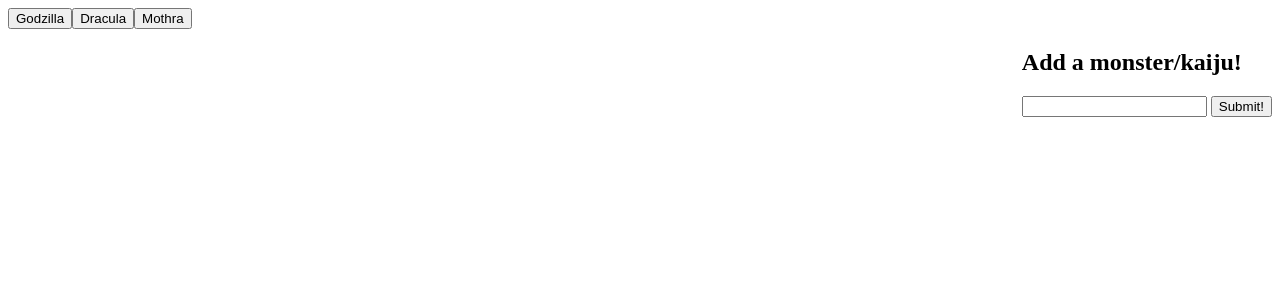
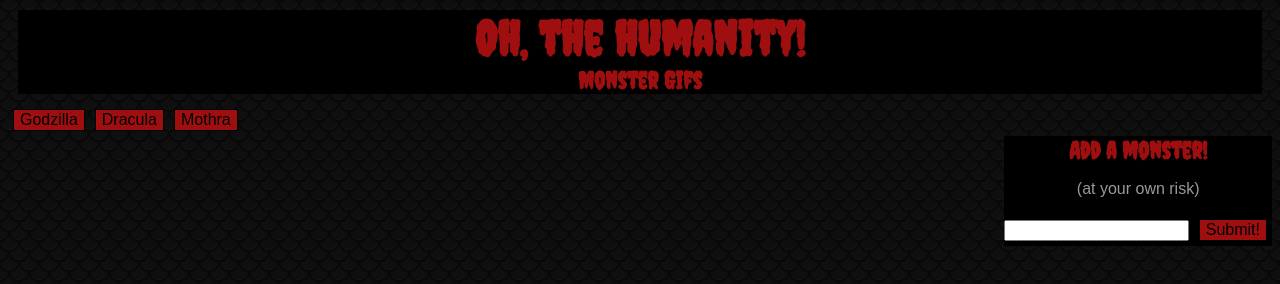
Before and after one commit to axaABIGAILi/Giftastic, a plain HTML site: page index.html in a window 1280 px wide. Drawn offline with nearby package versions, Linux system fonts and the light colour scheme.

Commit message:
added background image and CSS styling

```diff
--- a/assets/css/style.css
+++ b/assets/css/style.css
@@ -1,3 +1,43 @@
+@import url('https://fonts.googleapis.com/css?family=Creepster&display=swap');
+
+body {
+    background-image: url('../images/black_scales.png');
+    font-family: sans-serif;
+}
+
+#header-div {
+    text-align: center;
+    margin: 10px;
+    background-color: black;
+}
+
+#add {
+    background-color: black;
+    color: #999;
+    text-align: center;
+}
+
+button {
+    background-color: #A00F0F;
+    font-size: 16px;
+    border: 1px solid black;
+    margin: 5px;
+}
+
+header, h2 {
+    font-family: 'Creepster', cursive;
+    color: #A00F0F;
+}
+
+h1 {
+    font-size: 48px;
+    margin: 0;
+}
+
+h2 {
+    margin: 0;
+}
+
 #gif {
     float: left;
 }
@@ -5,3 +45,9 @@
 #add {
     float: right;
 }
+
+.gif-display {
+    margin: 10px;
+    background-color: black;
+    color: #999;
+}
--- a/assets/javascript/app.js
+++ b/assets/javascript/app.js
@@ -55,6 +55,7 @@ function monGif () {
         var gifRate = response.data[j].rating;
         var gifDiv = $('<div>');
         $(gifDiv).html('<br>Rating: ' +gifRate);
+        $(gifDiv).addClass('gif-display');
         var gifDisplay = $('<img>');
         // append the url from the API into the image tag
         gifDisplay.addClass('gif');
--- a/index.html
+++ b/index.html
@@ -6,13 +6,20 @@
 
     </head>
     <body>
+        <!--header-->
+        <div id="header-div">
+            <header><h1>Oh, the humanity!</h1>
+            <h2>Monster Gifs</h2>
+            </header>
+        </div>
         <!--div for animal buttons-->
         <div id="mon-buttons"></div>
         <!--div for the output gifs-->
         <div id="gif"></div>
         <!--div for the add animal input-->
         <div id="add">
-            <h2>Add a monster/kaiju!</h2>
+            <h2>Add a monster!</h2>
+            <p>(at your own risk)</p>
             <input id="mon-input" type="text">
             <button id="mon-submit">Submit!</button>
         </div>
```
Also changed, not shown: assets/images/black_scales.png (added).
